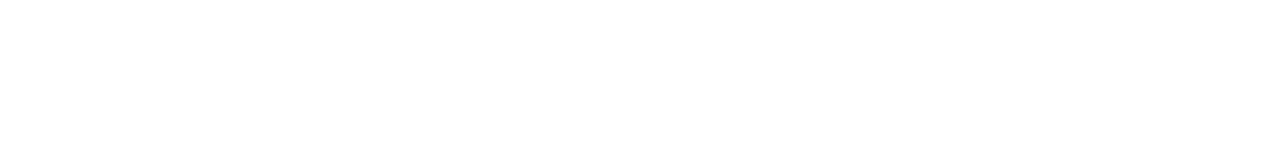
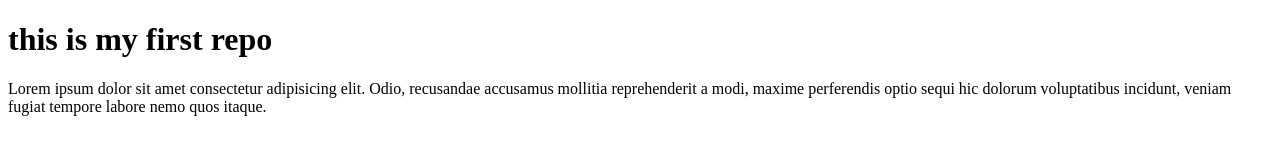
Before and after one commit to umm4me/my-first-repo, a plain HTML site: page index.html in a window 1280 px wide. Drawn offline with Linux system fonts and the light colour scheme.

Commit message:
added header and paragraph

```diff
--- a/index.html
+++ b/index.html
@@ -7,5 +7,9 @@
     <title>My first html repo</title>
 </head>
 <body>
+    <h1>this is my first repo</h1>
+    <p>
+        Lorem ipsum dolor sit amet consectetur adipisicing elit. Odio, recusandae accusamus mollitia reprehenderit a modi, maxime perferendis optio sequi hic dolorum voluptatibus incidunt, veniam fugiat tempore labore nemo quos itaque.
+    </p>
 </body>
 </html>
```
